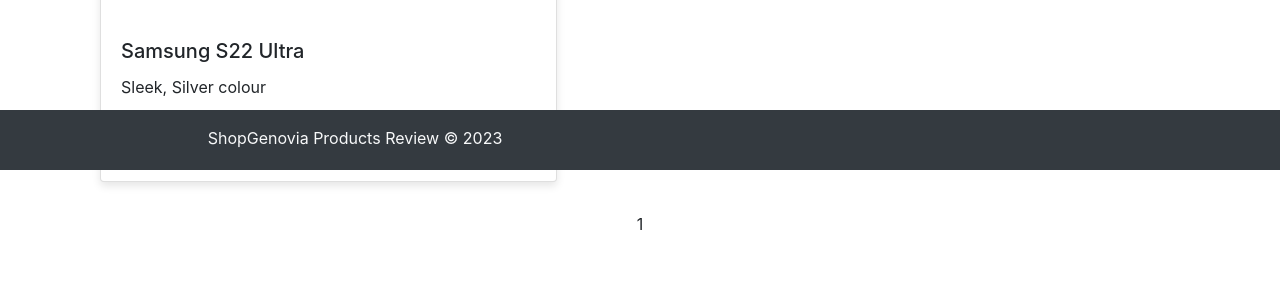
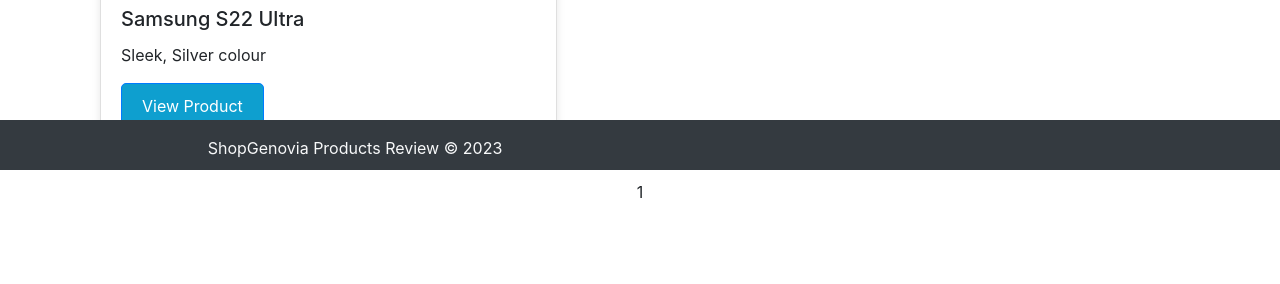
Before and after one commit to reshmaissac/reviewApp, a Django app: page / in a window 1280 px wide. Shown: the part 630-914 px from the top of the page. Run offline with Django 4.2, Linux system fonts and the light colour scheme; data comes from the database, SQL or seed files in the repository; some libraries are stand-ins or nearby versions.

Commit message:
bug fixes

```diff
--- a/home/templates/home/base.html
+++ b/home/templates/home/base.html
@@ -157,7 +157,7 @@
     <!-- Footer Section -->
     <footer
       class="bg-dark text-light py-3 footer"
-      style="position: fixed; bottom: 0; width: 100%; height: 60px"
+      style="position: fixed; bottom: 0; width: 100%; height: 50px"
     >
       <div class="container">
         <div class="row">
--- a/home/templates/home/home.html
+++ b/home/templates/home/home.html
@@ -7,7 +7,7 @@
     <!-- <a href="#" class="btn btn-primary btn-lg">Shop Now</a> -->
   </header>
   <!-- Products Section -->
-  <section class="container py-5">
+  <section class="container py-4" style = "padding-bottom: 5rem!important;padding-top: 1rem!important;">
     <h2 class="mb-4">Our Products</h2>
     <div class="row">
       <div class="col-md-8">
--- a/products/serializers.py
+++ b/products/serializers.py
@@ -21,7 +21,7 @@ class ProductSerializer(serializers.ModelSerializer):
 
     class Meta:
         model = Product
-        fields = '__all__'
+        fields = ['id', 'name', 'description', 'cost', 'category', 'brand', 'photo', 'release_date']
 
     def create(self, validated_data):
         category_name = validated_data.pop('category')
```
